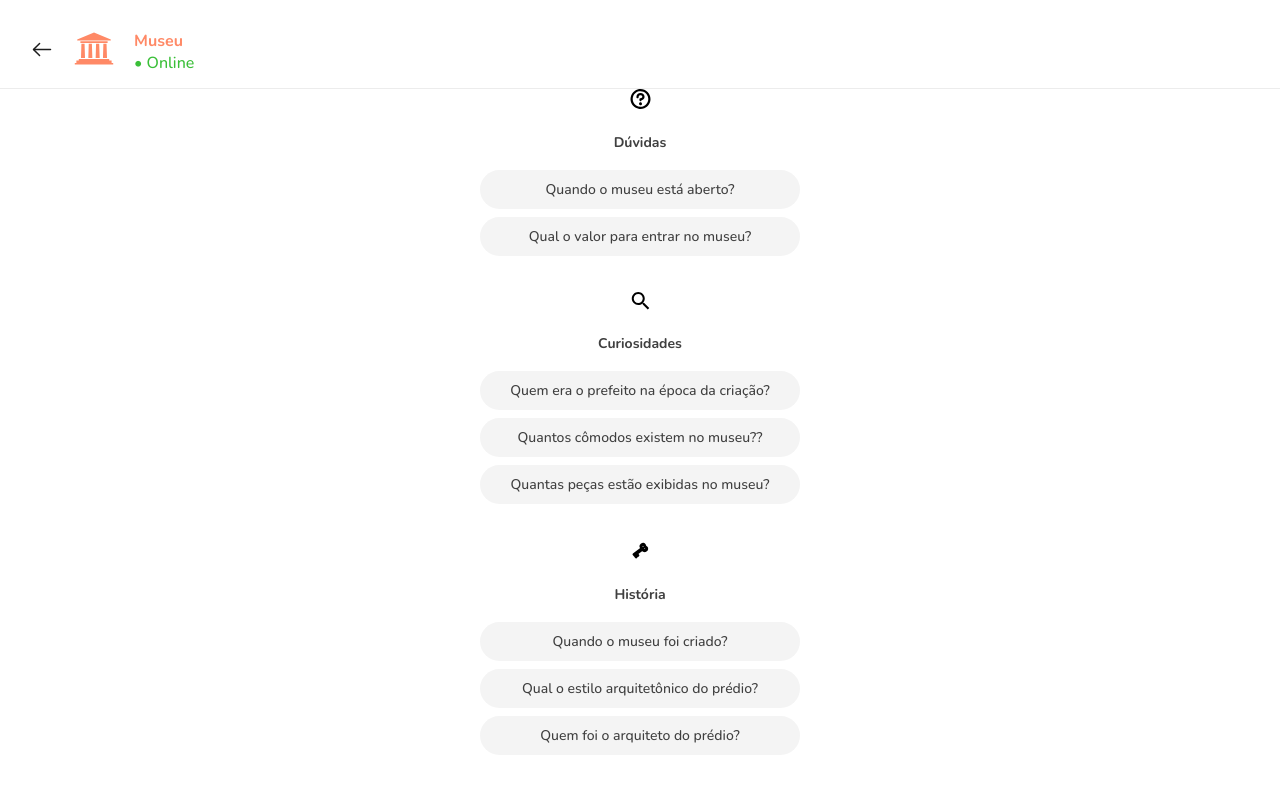
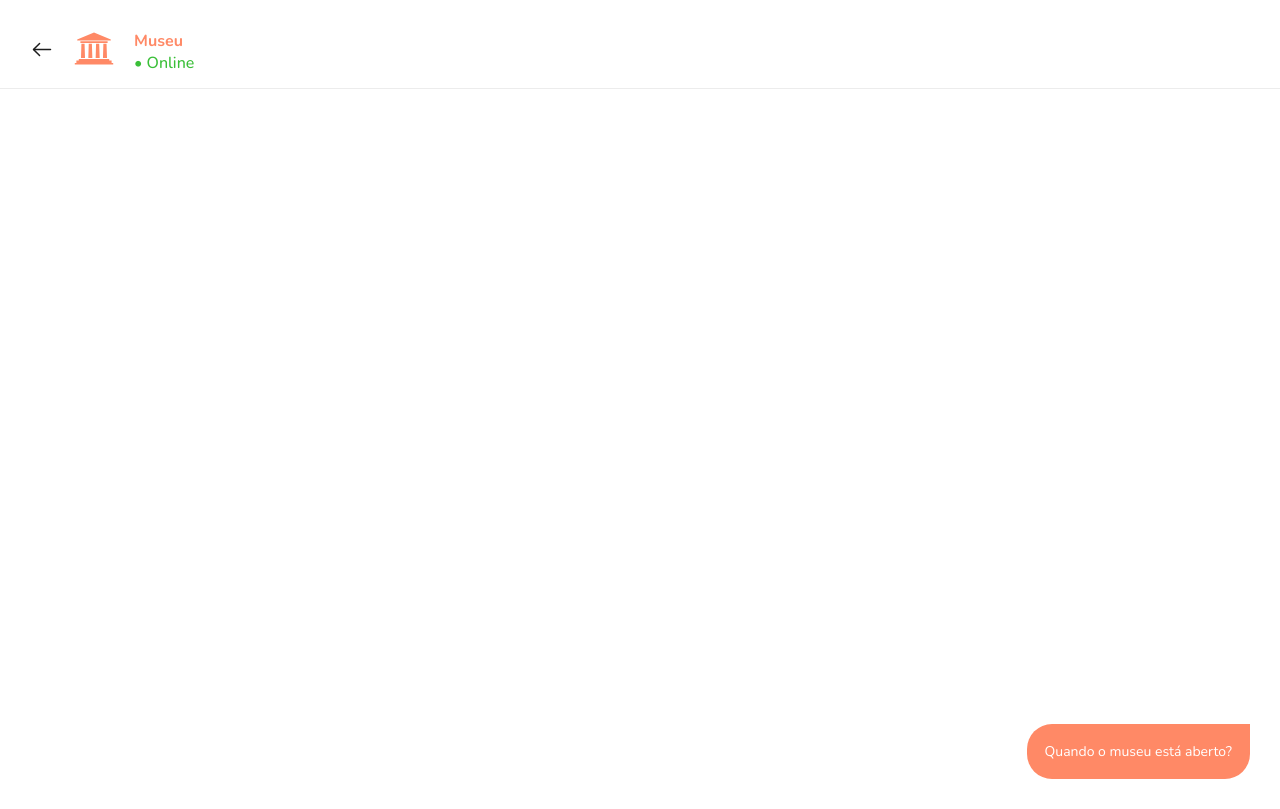
Before and after one commit to notAvoiid/chatbot-front, an Angular app: page /chat in a window 1280 px wide. Both pictures are taken after a click on the item "Quando o museu está aberto?". Built offline with nearby package versions, Linux system fonts and the light colour scheme.

Commit message:
"feat: initial chat structure"

```diff
--- /dev/null
+++ b/src/app/components/chat-dialog/chat-dialog.component.html
@@ -0,0 +1,6 @@
+<div class="conversation-wrapper">
+    <chat-response
+        class="chat-baloon"
+        *ngFor="let message of messages" [message]="message">
+    </chat-response >
+</div>
--- /dev/null
+++ b/src/app/components/chat-dialog/chat-dialog.component.scss
@@ -0,0 +1,13 @@
+.conversation-wrapper {
+    height: 100%;
+    display: flex;
+    flex-direction: column;
+    justify-content: flex-end;
+    overflow: scroll;
+    align-items: flex-start;
+    padding: 30px;
+
+    .chat-baloon {
+        width: 100%;
+    }
+}
--- a/src/app/components/chat-response/chat-response.component.html
+++ b/src/app/components/chat-response/chat-response.component.html
@@ -1 +1,7 @@
-<p>chat-response works!</p>
+<div class="baloon-wrapper">
+    <div class="baloon" [ngClass]="message.type">
+        <p>
+            {{ message.message }}
+        </p>
+    </div>
+</div>
--- a/src/app/components/chat-response/chat-response.component.scss
+++ b/src/app/components/chat-response/chat-response.component.scss
@@ -0,0 +1,28 @@
+.baloon-wrapper {
+    width: 100%;
+    display: flex;
+    flex-direction: column;
+
+    .baloon {
+        padding: 18px;
+        width: auto;
+        font-size: 14px;
+        font-weight: 400;
+        text-align: center;
+
+        &.response {
+            background-color: var(--bg-secondary);
+            color: var(--text-secondary);
+            align-self: flex-start;
+            border-radius: 25px 25px 25px 0;
+        }
+
+        &.request {
+            background-color: var(--primary-color);
+            color: white;
+            align-self: end;
+            border-radius: 25px 0 25px 25px;
+        }
+
+    }
+}
--- a/src/app/components/chat-suggestions/chat-suggestions.component.html
+++ b/src/app/components/chat-suggestions/chat-suggestions.component.html
@@ -7,7 +7,8 @@
         </div>
         <span> {{  suggestionTopic.title  }}</span>
         <ul class="suggestion-list">
-            <li *ngFor="let question of suggestionTopic.questions">
+            <li *ngFor="let question of suggestionTopic.questions"
+            (click)="selectQuestion(question)">
                 {{ question }}
             </li>
         </ul>
--- a/src/app/components/chat-suggestions/chat-suggestions.component.ts
+++ b/src/app/components/chat-suggestions/chat-suggestions.component.ts
@@ -1,8 +1,9 @@
 import { CommonModule } from '@angular/common';
-import { Component } from '@angular/core';
+import { Component, EventEmitter, Output } from '@angular/core';
 import { QuestionComponent } from '../../icons/question/question.component';
 import { CuriosityComponent } from '../../icons/curiosity/curiosity.component';
 import { HistoryComponent } from '../../icons/history/history.component';
+import { ChatDialogComponent } from '../chat-dialog/chat-dialog.component';
 
 @Component({
   selector: 'chat-suggestions',
@@ -11,12 +12,13 @@ import { HistoryComponent } from '../../icons/history/history.component';
     CommonModule,
     QuestionComponent,
     CuriosityComponent,
-    HistoryComponent
+    HistoryComponent,
   ],
   templateUrl: './chat-suggestions.component.html',
   styleUrl: './chat-suggestions.component.scss'
 })
 export class ChatSuggestionsComponent {
+  @Output() questionSelected = new EventEmitter<string>();
   suggestionTopics = [
     {
       title: 'Dúvidas',
@@ -46,4 +48,9 @@ export class ChatSuggestionsComponent {
     }
   ]
 
+  selectQuestion(value: string) {
+    this.questionSelected.emit(value);
+  }
+
+
 }
--- a/src/app/pages/chat/chat.component.html
+++ b/src/app/pages/chat/chat.component.html
@@ -9,7 +9,12 @@
             <span>&bull; Online</span>
         </div>
     </header>
-    <section class="chat">
-        <chat-suggestions></chat-suggestions>
+    <section class="chat-content">
+        <chat-suggestions
+            (questionSelected)="sendSuggestedQuestion($event)"
+            *ngIf="messages.length < 1"
+        >
+    </chat-suggestions>
+    <chat-dialog [messages]="messages"></chat-dialog>
     </section>
 </main>
--- a/src/app/pages/chat/chat.component.scss
+++ b/src/app/pages/chat/chat.component.scss
@@ -1,4 +1,5 @@
 .chat-wrapper {
+    height: 90%;
     header {
         display: flex;
         align-items: center;
@@ -29,4 +30,8 @@
             }
         }
     }
+
+    .chat-content {
+        height: 100%;
+    }
 }
--- a/src/app/pages/chat/chat.component.ts
+++ b/src/app/pages/chat/chat.component.ts
@@ -2,17 +2,32 @@ import { Component } from '@angular/core';
 import { MuseumComponent } from '../../icons/museum/museum.component';
 import { ArrowLeftComponent } from '../../icons/arrow-left/arrow-left.component';
 import { ChatSuggestionsComponent } from '../../components/chat-suggestions/chat-suggestions.component';
+import { CommonModule } from '@angular/common';
+import { Message } from '../../types/message.type';
+import { ChatDialogComponent } from '../../components/chat-dialog/chat-dialog.component';
 
 @Component({
   selector: 'app-chat',
   standalone: true,
   imports: [
+    CommonModule,
     MuseumComponent,
     ArrowLeftComponent,
-    ChatSuggestionsComponent
+    ChatSuggestionsComponent,
+    ChatDialogComponent,
   ],
   templateUrl: './chat.component.html',
   styleUrl: './chat.component.scss'
 })
 export class ChatComponent {
+
+  messages: Message[] = [];
+
+  sendSuggestedQuestion(question: string){
+    this.messages.push({
+      type: 'request',
+      message: question,
+    });
+  }
+
 }
--- /dev/null
+++ b/src/app/types/message.type.ts
@@ -0,0 +1,4 @@
+export type Message = {
+    type: 'request' | 'response',
+    message: string,
+}
```
Also changed, not shown: src/app/components/chat-dialog/chat-dialog.component.ts (added, +18 -0 lines), src/app/components/chat-response/chat-response.component.ts (+8 -4 lines), 1 other file (tests, documents, lock files or other folders).
